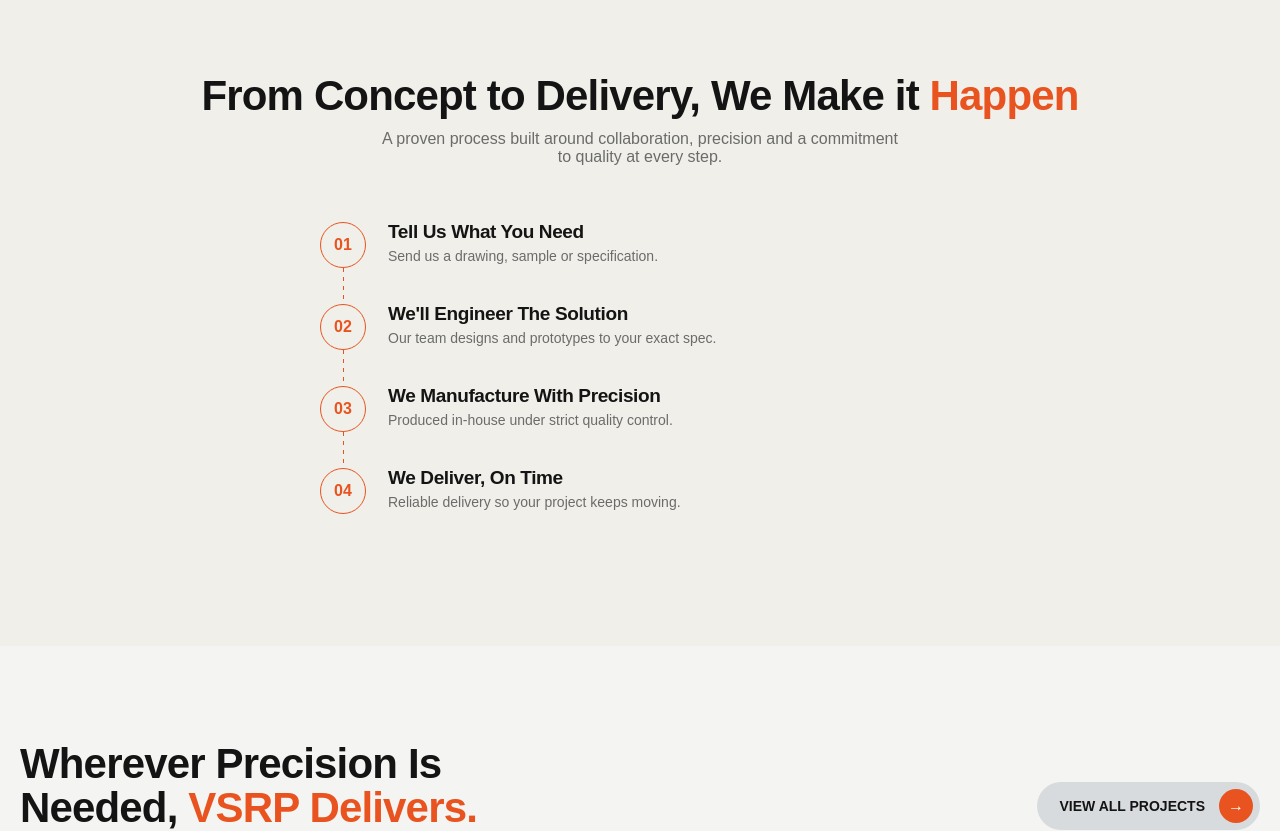
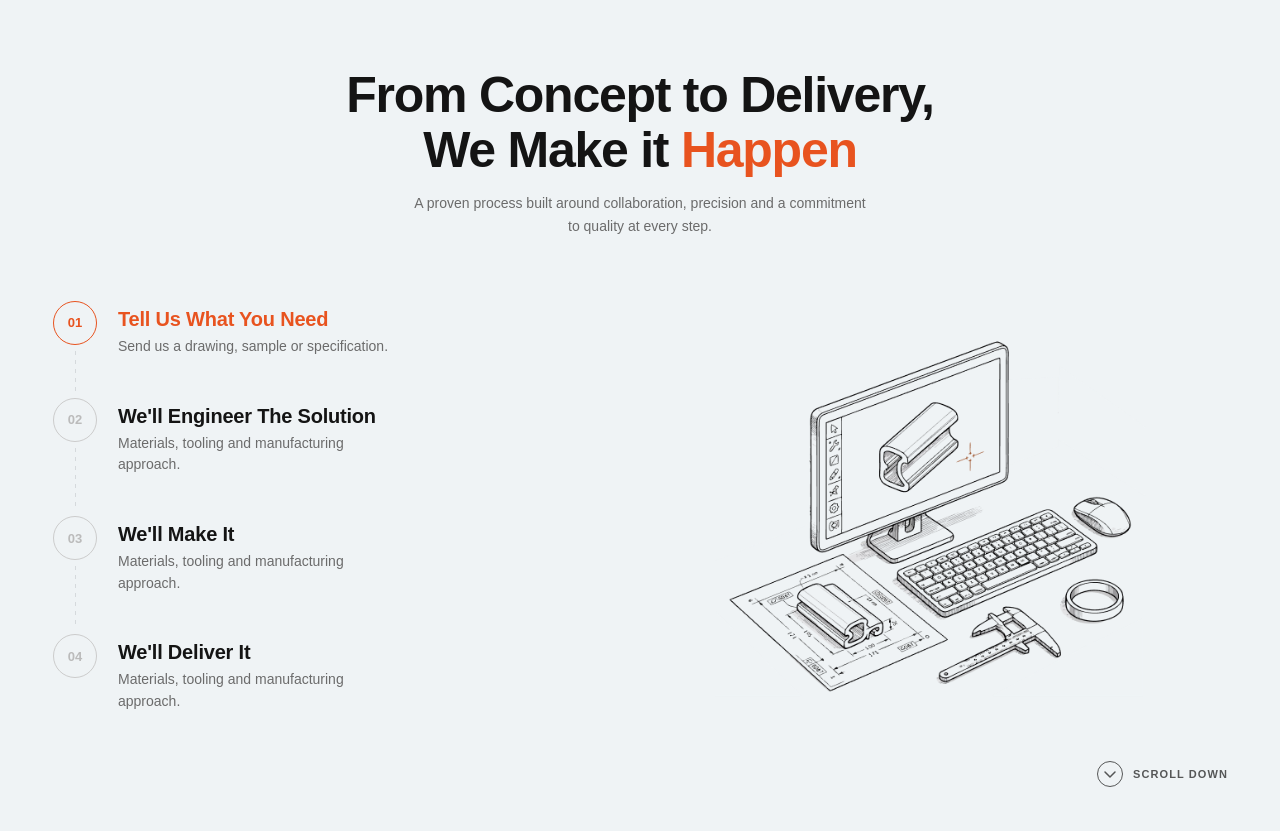
Before and after one commit to athirar4u2000-wq/machine_test, a React (Vite) app: page / in a window 1280 px wide. Shown: the part 4180-5011 px from the top of the page. Built offline with nearby package versions, Linux system fonts and the light colour scheme.

Commit message:
Initialize VSRP project setup

```diff
--- a/src/App.css
+++ b/src/App.css
@@ -168,17 +168,33 @@
 .ind-caps-btn:hover{background:rgba(55,62,70,.88); border-color:rgba(255,255,255,.4); transform:translateY(-1px);}
 .ind-caps-dot{width:34px; height:34px; border-radius:50%; background:#e8531f; color:#ffffff; display:flex; align-items:center; justify-content:center; font-size:16px; flex-shrink:0;}
 
-/* process */
-.process{background:#f0efe9;}
-.process-head{display:flex; flex-direction:column; align-items:center; text-align:center; margin-bottom:56px;}
-.process-head h2{font-size:clamp(28px,3.6vw,42px);}
-.process-head p{color:#6b6b6b; max-width:520px; margin-top:12px;}
-.steps{max-width:640px; margin:0 auto;}
-.step{display:flex; gap:22px; padding-bottom:36px; position:relative;}
-.step-num{width:46px; height:46px; border-radius:50%; border:1px solid #e8531f; color:#e8531f; font-weight:800; display:flex; align-items:center; justify-content:center; flex-shrink:0; background:#f0efe9; z-index:1;}
-.step-line{position:absolute; left:23px; top:46px; bottom:0; width:1px; background-image:repeating-linear-gradient(to bottom, #e8531f 0 4px, transparent 4px 9px);}
-.step h3{font-size:19px; margin-bottom:6px;}
-.step p{color:#6b6b6b; font-size:14px;}
+/* process section */
+.process-section{background:#eff3f5; padding:90px 0 60px;}
+.process-head{text-align:center; max-width:680px; margin:0 auto 64px;}
+.process-head h2{font-size:clamp(30px,4.2vw,50px); font-weight:900; line-height:1.1; letter-spacing:-0.025em; color:#141414; margin:0;}
+.process-head p{color:#6b6b6b; font-size:14px; max-width:460px; line-height:1.6; margin:14px auto 0;}
+
+.process-body{display:grid; grid-template-columns:1fr 1.1fr; gap:40px; align-items:center;}
+@media(max-width:860px){.process-body{grid-template-columns:1fr;}}
+
+.process-steps-col{display:flex; flex-direction:column; gap:0;}
+.pstep{display:flex; gap:20px; position:relative;}
+.pstep-left{display:flex; flex-direction:column; align-items:center; flex-shrink:0; width:46px;}
+.pstep-num{width:44px; height:44px; border-radius:50%; border:1.5px solid #ccc; color:#bbb; font-weight:800; font-size:13px; display:flex; align-items:center; justify-content:center; background:#eff3f5; z-index:1; flex-shrink:0; transition:border-color .2s ease, color .2s ease;}
+.pstep-num.active{border-color:#e8531f; color:#e8531f;}
+.pstep-line{flex:1; width:1px; background-image:repeating-linear-gradient(to bottom, #d5d9dc 0 4px, transparent 4px 9px); margin:6px 0;}
+.pstep-content{padding:0 0 40px 0;}
+.pstep.active .pstep-content h3{color:#e8531f;}
+.pstep-content h3{font-size:clamp(16px, 1.6vw, 20px); font-weight:800; color:#141414; margin:8px 0 6px; letter-spacing:-0.01em;}
+.pstep-content p{color:#6b6b6b; font-size:14px; line-height:1.55; margin:0; max-width:280px;}
+
+.process-img-col{display:flex; align-items:center; justify-content:center;}
+.process-computer-img{width:100%; max-width:520px; height:auto; display:block; object-fit:contain;}
+
+.process-scroll-row{display:flex; justify-content:flex-end; padding-top:8px; padding-bottom:12px;}
+.process-scroll-link{display:inline-flex; align-items:center; gap:10px; text-decoration:none; color:#141414; font-size:11px; font-weight:700; letter-spacing:.1em; opacity:.7; transition:opacity .2s ease;}
+.process-scroll-link:hover{opacity:1;}
+.process-scroll-circle{width:26px; height:26px; border-radius:50%; border:1.5px solid #141414; display:flex; align-items:center; justify-content:center; flex-shrink:0;}
 
 /* projects */
 .projects-grid-wrap{width:100%; display:flex; justify-content:center; overflow-x:auto;}
--- a/src/App.jsx
+++ b/src/App.jsx
@@ -6,9 +6,9 @@
 
 const PROCESS_STEPS = [
   { num: "01", title: "Tell Us What You Need", copy: "Send us a drawing, sample or specification." },
-  { num: "02", title: "We'll Engineer The Solution", copy: "Our team designs and prototypes to your exact spec." },
-  { num: "03", title: "We Manufacture With Precision", copy: "Produced in-house under strict quality control." },
-  { num: "04", title: "We Deliver, On Time", copy: "Reliable delivery so your project keeps moving." },
+  { num: "02", title: "We'll Engineer The Solution", copy: "Materials, tooling and manufacturing approach." },
+  { num: "03", title: "We'll Make It", copy: "Materials, tooling and manufacturing approach." },
+  { num: "04", title: "We'll Deliver It", copy: "Materials, tooling and manufacturing approach." },
 ];
 
 const FAQS = [
@@ -414,26 +414,58 @@
       </section>
 
       {/* Process */}
-      <section className="section process">
-        <div className="wrap process-head">
+      <section className="process-section">
+        <div className="wrap">
+          {/* Header */}
+          <div className="process-head">
             <h2>
-            From Concept to Delivery, We Make it <span className="accent">Happen</span>
+              From Concept to Delivery,<br />
+              We Make it <span className="accent">Happen</span>
             </h2>
             <p>
               A proven process built around collaboration, precision and a commitment to quality at every step.
             </p>
           </div>
-        <div className="steps">
+
+          {/* Two-column body */}
+          <div className="process-body">
+            {/* Steps list */}
+            <div className="process-steps-col">
               {PROCESS_STEPS.map((s, i) => (
-            <div key={s.num} className="step">
-              {i !== PROCESS_STEPS.length - 1 && <div className="step-line" />}
-              <div className="step-num">{s.num}</div>
-              <div>
+                <div key={s.num} className={`pstep ${i === 0 ? "active" : ""}`}>
+                  <div className="pstep-left">
+                    <div className={`pstep-num ${i === 0 ? "active" : ""}`}>{s.num}</div>
+                    {i !== PROCESS_STEPS.length - 1 && <div className="pstep-line" />}
+                  </div>
+                  <div className="pstep-content">
                     <h3>{s.title}</h3>
                     <p>{s.copy}</p>
                   </div>
                 </div>
               ))}
+            </div>
+
+            {/* Computer illustration */}
+            <div className="process-img-col">
+              <img
+                src="/images/computer.png"
+                alt="Engineering process illustration"
+                className="process-computer-img"
+              />
+            </div>
+          </div>
+
+          {/* Scroll down */}
+          <div className="process-scroll-row">
+            <a href="#projects" className="process-scroll-link">
+              <span className="process-scroll-circle">
+                <svg width="14" height="14" viewBox="0 0 14 14" fill="none" stroke="currentColor" strokeWidth="1.5" strokeLinecap="round" strokeLinejoin="round">
+                  <path d="M2 5l5 5 5-5" />
+                </svg>
+              </span>
+              <span className="process-scroll-text">SCROLL DOWN</span>
+            </a>
+          </div>
         </div>
       </section>
 
@@ -492,18 +524,21 @@
       </section>
 
       {/* Insights */}
-      <section className="wrap section" id="insights">
-        <div className="section-head" style={{ marginBottom: "36px", alignItems: "flex-end" }}>
-          <div>
+      <section className="insights-section" id="insights">
+        <div className="wrap">
+          <div className="ins-header">
+            <div className="ins-header-left">
               <h2>
                 Industry <span className="accent">Insights</span>
               </h2>
-            <p style={{ marginTop: "14px", color: "#6b6b6b", fontSize: "15px", lineHeight: "1.5", maxWidth: "450px" }}>
-              Practical advice, material expertise and engineering knowledge to help you make informed decisions
+              <p>
+                Practical advice, material expertise and engineering<br />
+                knowledge to help you make informed decisions
               </p>
             </div>
             <ArrowButton variant="light" href="#insights">VIEW ALL INSIGHTS</ArrowButton>
           </div>
+
           <div className="ins-grid">
             {INSIGHTS.map((ins, index) => (
               <div key={index} className="ins-card">
@@ -511,13 +546,6 @@
                   <img
                     src={ins.image}
                     alt={ins.title}
-                  className={`insight-img-${index + 1}`}
-                  style={{
-                    width: ins.width,
-                    height: ins.height,
-                    top: ins.top,
-                    left: ins.left,
-                  }}
                   />
                 </div>
                 <div className="ins-cap">
@@ -529,6 +557,7 @@
                 </div>
               </div>
             ))}
+          </div>
         </div>
       </section>
 
```
Also changed, not shown: public/images/computer.png (added). Lines whose indentation alone changed are shown as unchanged.
